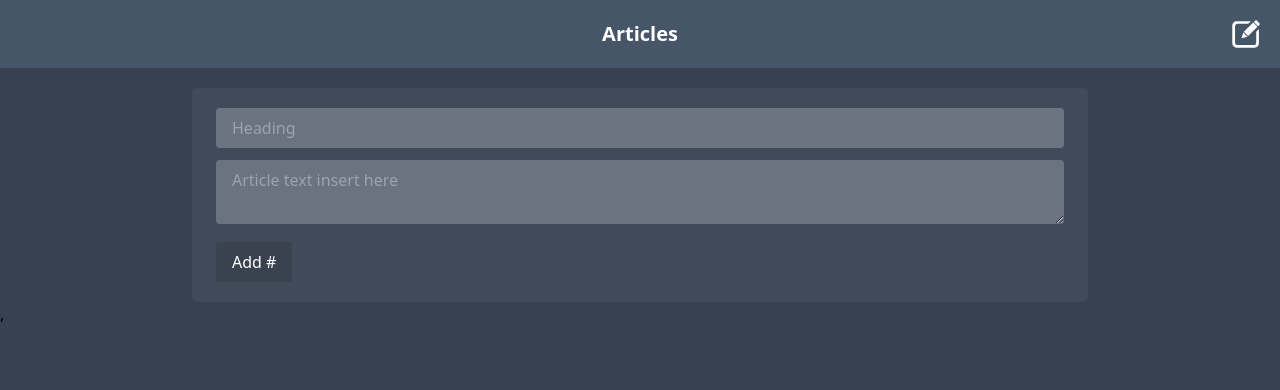
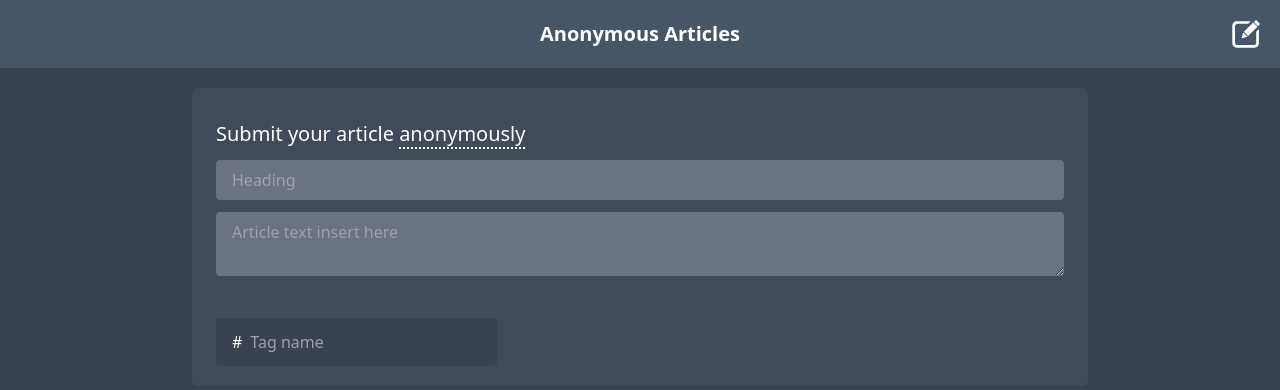
Before and after one commit to alcrid/Anonymous-blog, a React (Create React App) app: page /article in a window 1280 px wide. Shown: the top 390 px of the page. Built offline with nearby package versions, Linux system fonts and the light colour scheme.

Commit message:
Tag added

```diff
--- a/public/style.css
+++ b/public/style.css
@@ -502,6 +502,8 @@ Ensure the default browser behavior of the `hidden` attribute.
 }
 
 .tag {
+  margin-right: 0.75rem;
+  margin-bottom: 0.75rem;
   display: inline-block;
   border-radius: 0.25rem;
   padding-left: 0.5rem;
@@ -515,6 +517,11 @@ Ensure the default browser behavior of the `hidden` attribute.
   transition-property: color, background-color, border-color, text-decoration-color, fill, stroke, opacity, box-shadow, transform, filter, backdrop-filter, -webkit-text-decoration-color, -webkit-transform, -webkit-filter, -webkit-backdrop-filter;
   transition-timing-function: cubic-bezier(0.4, 0, 0.2, 1);
   transition-duration: 150ms;
+}
+
+.tag:hover {
+  --tw-bg-opacity: 1;
+  background-color: rgb(34 197 94 / var(--tw-bg-opacity));
 }
 
 .tag::before{
@@ -571,19 +578,29 @@ Ensure the default browser behavior of the `hidden` attribute.
   padding-right: 1rem;
   padding-top: 0.5rem;
   padding-bottom: 0.5rem;
+  transition-property: color, background-color, border-color, fill, stroke, opacity, box-shadow, -webkit-text-decoration-color, -webkit-transform, -webkit-filter, -webkit-backdrop-filter;
+  transition-property: color, background-color, border-color, text-decoration-color, fill, stroke, opacity, box-shadow, transform, filter, backdrop-filter;
+  transition-property: color, background-color, border-color, text-decoration-color, fill, stroke, opacity, box-shadow, transform, filter, backdrop-filter, -webkit-text-decoration-color, -webkit-transform, -webkit-filter, -webkit-backdrop-filter;
+  transition-timing-function: cubic-bezier(0.4, 0, 0.2, 1);
+  transition-duration: 150ms;
 }
 
 .textarea:focus, .input:focus {
+  --tw-bg-opacity: 1;
+  background-color: rgb(209 213 219 / var(--tw-bg-opacity));
+  --tw-text-opacity: 1;
+  color: rgb(55 65 81 / var(--tw-text-opacity));
   outline: 2px solid transparent;
   outline-offset: 2px;
 }
 
 .add-tag-button {
+  display: inline-block;
   border-radius: 0.25rem;
   background-color: rgb(0 0 0 / var(--tw-bg-opacity));
   --tw-bg-opacity: 0.1;
-  padding-top: 0.5rem;
-  padding-bottom: 0.5rem;
+  padding-top: 0.25rem;
+  padding-bottom: 0.25rem;
   padding-left: 1rem;
   padding-right: 1rem;
   transition-property: color, background-color, border-color, fill, stroke, opacity, box-shadow, -webkit-text-decoration-color, -webkit-transform, -webkit-filter, -webkit-backdrop-filter;
@@ -593,8 +610,24 @@ Ensure the default browser behavior of the `hidden` attribute.
   transition-duration: 150ms;
 }
 
-.add-tag-button:hover {
-  --tw-bg-opacity: 0.4;
+.add-tag-button input {
+  margin-left: 0.5rem;
+  display: inline-block;
+  background-color: transparent;
+}
+
+.add-tag-button input:focus {
+  margin-left: 0.5rem;
+  display: inline-block;
+  background-color: transparent;
+  outline: 2px solid transparent;
+  outline-offset: 2px;
+}
+
+.add-tag-button div {
+  display: inline-block;
+  padding-top: 0.5rem;
+  padding-bottom: 0.5rem;
 }
 
 .absolute {
@@ -616,6 +649,15 @@ Ensure the default browser behavior of the `hidden` attribute.
 .mx-auto {
   margin-left: auto;
   margin-right: auto;
+}
+
+.my-3 {
+  margin-top: 0.75rem;
+  margin-bottom: 0.75rem;
+}
+
+.mr-3 {
+  margin-right: 0.75rem;
 }
 
 .mr-2 {
@@ -640,6 +682,10 @@ Ensure the default browser behavior of the `hidden` attribute.
 
 .mt-4 {
   margin-top: 1rem;
+}
+
+.ml-2 {
+  margin-left: 0.5rem;
 }
 
 .block {
@@ -690,6 +736,19 @@ Ensure the default browser behavior of the `hidden` attribute.
   border-radius: 0.25rem;
 }
 
+.border-b-2 {
+  border-bottom-width: 2px;
+}
+
+.border-dotted {
+  border-style: dotted;
+}
+
+.border-white {
+  --tw-border-opacity: 1;
+  border-color: rgb(255 255 255 / var(--tw-border-opacity));
+}
+
 .bg-slate-600 {
   --tw-bg-opacity: 1;
   background-color: rgb(71 85 105 / var(--tw-bg-opacity));
@@ -705,9 +764,18 @@ Ensure the default browser behavior of the `hidden` attribute.
   background-color: rgb(107 114 128 / var(--tw-bg-opacity));
 }
 
+.bg-gray-300 {
+  --tw-bg-opacity: 1;
+  background-color: rgb(209 213 219 / var(--tw-bg-opacity));
+}
+
 .bg-black {
   --tw-bg-opacity: 1;
   background-color: rgb(0 0 0 / var(--tw-bg-opacity));
+}
+
+.bg-transparent {
+  background-color: transparent;
 }
 
 .bg-gray-700 {
@@ -775,6 +843,16 @@ Ensure the default browser behavior of the `hidden` attribute.
   padding-right: 1rem;
 }
 
+.px-5 {
+  padding-left: 1.25rem;
+  padding-right: 1.25rem;
+}
+
+.py-3 {
+  padding-top: 0.75rem;
+  padding-bottom: 0.75rem;
+}
+
 .text-left {
   text-align: left;
 }
@@ -825,6 +903,16 @@ Ensure the default browser behavior of the `hidden` attribute.
   color: rgb(239 68 68 / var(--tw-text-opacity));
 }
 
+.outline-none {
+  outline: 2px solid transparent;
+  outline-offset: 2px;
+}
+
+.filter {
+  -webkit-filter: var(--tw-blur) var(--tw-brightness) var(--tw-contrast) var(--tw-grayscale) var(--tw-hue-rotate) var(--tw-invert) var(--tw-saturate) var(--tw-sepia) var(--tw-drop-shadow);
+          filter: var(--tw-blur) var(--tw-brightness) var(--tw-contrast) var(--tw-grayscale) var(--tw-hue-rotate) var(--tw-invert) var(--tw-saturate) var(--tw-sepia) var(--tw-drop-shadow);
+}
+
 .transition {
   transition-property: color, background-color, border-color, fill, stroke, opacity, box-shadow, -webkit-text-decoration-color, -webkit-transform, -webkit-filter, -webkit-backdrop-filter;
   transition-property: color, background-color, border-color, text-decoration-color, fill, stroke, opacity, box-shadow, transform, filter, backdrop-filter;
--- a/src/components/Tag.js
+++ b/src/components/Tag.js
@@ -1,10 +1,15 @@
+import { useEffect } from "react";
 
 
 function Tag(props) {
-    const {name} = props;
+    const {name,form,handleTagDelete} = props;
+
+    useEffect(()=>{
+        console.log(form);
+    })
 
     return (
-        <a href="#" className="tag bg-green-600 hover:bg-green-700">{name}</a>
+        <a onClick={form ? handleTagDelete : () =>{}} href="#" className="tag bg-green-600 hover:bg-green-700">{name}</a>
     );
   }
 
--- a/src/components/TheNavigation.js
+++ b/src/components/TheNavigation.js
@@ -7,7 +7,7 @@ function TheNavigation() {
             <img className="h-7" src="logo.svg" alt="logo" />
         </Link>
         <Link to="/" >
-         <h2 className="text-xl font-bold text-center text-white">Articles </h2>
+         <h2 className="text-xl font-bold text-center text-white">Anonymous Articles </h2>
         </Link>
 
     </nav>
--- a/src/index.css
+++ b/src/index.css
@@ -17,7 +17,11 @@
     }
 
     .tag{
-        @apply px-2 py-1 text-sm rounded  transition duration-150 inline-block;
+        @apply px-2 py-1 text-sm rounded  transition duration-150 inline-block mr-3 mb-3;
+    }
+
+    .tag:hover{
+      @apply bg-green-500;
     }
 
     .tag::before{
@@ -33,18 +37,30 @@
     }
 
     .textarea,.input{
-      @apply w-full px-4 py-2 mb-3 bg-gray-500 rounded;
+      @apply w-full px-4 py-2 mb-3 bg-gray-500 rounded transition duration-150;
     }
 
     .textarea:focus,.input:focus{
-      @apply outline-none;
+      @apply outline-none bg-gray-300 text-gray-700;
     }
 
     .add-tag-button{
-      @apply bg-black bg-opacity-10 transition duration-150 py-2 px-4 rounded ;
+      @apply bg-black bg-opacity-10 transition duration-150 py-1 px-4 rounded inline-block ;
     }
 
-    .add-tag-button:hover{
-      @apply bg-opacity-40;
+    .add-tag-button input{
+      @apply inline-block bg-transparent ml-2;
     }
+
+    .add-tag-button input:focus{
+      @apply inline-block  outline-none bg-transparent ml-2;
+    }
+
+    .add-tag-button div{
+      @apply inline-block py-2;
+    }
+
+
+
+
 }
--- a/src/routes/TheArticle.js
+++ b/src/routes/TheArticle.js
@@ -1,16 +1,62 @@
+import { useRef, useState } from "react";
 import Tag from "../components/Tag";
 
 function TheArticle() {
+  const [tags,setTags] = useState([]);
+  const input = useRef();
+  const [id, setId] = useState(1);
+
+  const handleSubmit = (e) =>{
+    e.preventDefault();
+    if(!tagsContains(input.current.value.trim())){
+      setTags([...tags,{
+        id: id,
+        value:input.current.value.trim()
+      }])
+      input.current.value = "";
+      setId(id + 1)
+    }
+
+  };
+
+  const tagsContains = (tag) => {
+    for(let i = 0; i < tags.length;i++){
+      if(tag === tags[i].value){
+        return true;
+      }
+    }
+
+    return false;
+  }
+
+  const deleteTag = (e) =>{
+    setTags(
+      tags.filter(item =>{
+        return item.value !== e.target.innerHTML;
+      })
+    )
+  }
+
   return (
 
-      <div className=" the-article ">
+      <div className="px-5">
+        <div className="the-article ">
+        <h4 className="my-3 text-xl font-medium">Submit your article <span className=" border-b-2 border-dotted border-white">anonymously</span></h4>
         <input className="input" type="text" placeholder="Heading"/>
         <textarea className="textarea" placeholder="Article text insert here"></textarea>
         {/* <Tag name="school" />*/}
 
-        <button className="add-tag-button">
-          Add #
-        </button>
+        <footer className="py-3">
+          {tags.map(item => {
+            return <Tag key={item.id} form={true} handleTagDelete={deleteTag} name={item.value} className="ml-2" />
+          })}
+        </footer>
+
+        <form onSubmit={handleSubmit} className="add-tag-button">
+          <div>#</div>
+          <input ref={input} placeholder="Tag name" />
+        </form>
+      </div>
       </div>
   );
 }
```
